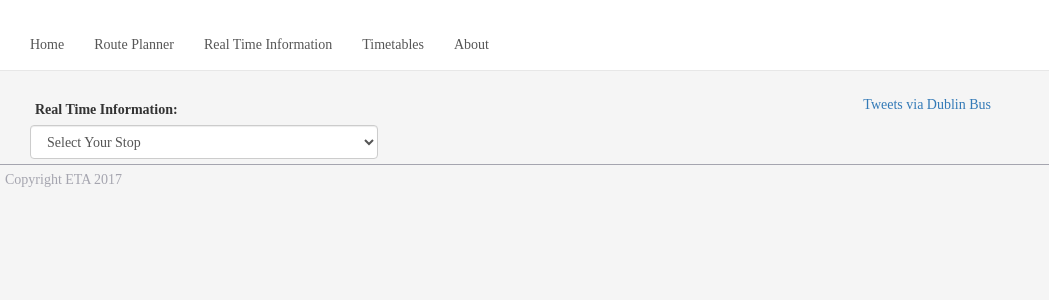
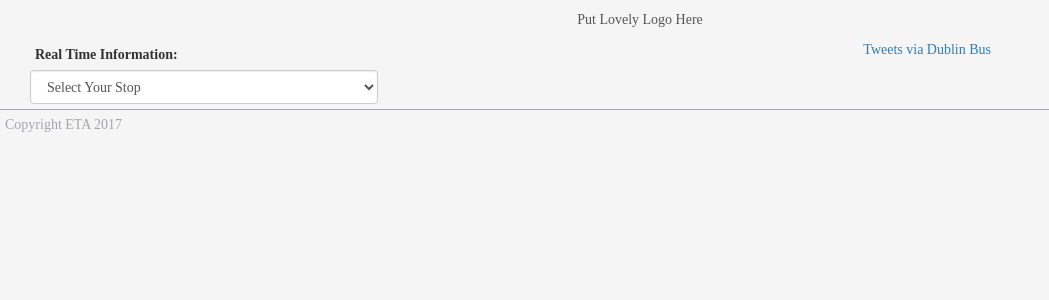
Before and after one commit to Aprilmei/ETA, a Flask app: page /rti in a window 1280 px wide. Shown: the top 300 px of the page, without its empty margins (0-1049 px from the left). Run offline with Flask 2, Linux system fonts and the light colour scheme; data that the repository does not hold is empty; parts of the project's set-up code (start-up, migrations or seed data) failed here and were passed over; some libraries are stand-ins or nearby versions.

Commit message:
updates to front end

```diff
--- a/app/static/css/base.css
+++ b/app/static/css/base.css
@@ -8,25 +8,12 @@ body {
     background-color: #F5F5F5; /*eggshell*/
 }
 
-.navbar {
-    padding: 0px;
-    background-color: white;
+#header {
+    height: 20px;
+    color: #565656;
+    padding: 10px;
 }
-
-.navbar li:hover {
-    background-color: #A5A5AF !important;
-}
-
-#myNavbar a:hover {
-    color: white !important;
-}
-
-#myNavbar a {
-    color: #565656 !important;
-}
-
 .container {
-    margin-top: 75px !important;
     width: 100% !important;
 }
 
--- a/app/templates/base.html
+++ b/app/templates/base.html
@@ -36,29 +36,9 @@
 
     <!-- Main div containing the whole page -->
     <div class="container">
-        <div>
-            <!-- Navigation Bar - Collapsible for Mobile Optimisation -->
-            <nav class="navbar navbar-default navbar-fixed-top">
-                <div class="container-fluid">
-                    <div class="navbar-header">
-                        <button type="button" class="navbar-toggle" data-toggle="collapse" data-target="#myNavbar">
-                                <span class="icon-bar"></span>
-                                <span class="icon-bar"></span>
-                                <span class="icon-bar"></span>
-                            </button>
-                    </div>
-                    <div class="collapse navbar-collapse" id="myNavbar">
-                        <ul class="nav navbar-nav">
-                            <li><a href="/">Home</a></li>
-                            <li><a href="/plan_journey">Route Planner</a>
-                                <li><a href="/rti">Real Time Information</a></li>
-                                <li><a href="#">Timetables</a></li>
-                                <li><a href="#">About</a></li>
-                        </ul>
-
-                    </div>
-                </div>
-            </nav>
+        <div id="header">
+            <!-- Put Lovely Logo Here -->
+            <p style="text-align: center">Put Lovely Logo Here</p>
         </div>
 
 
```
